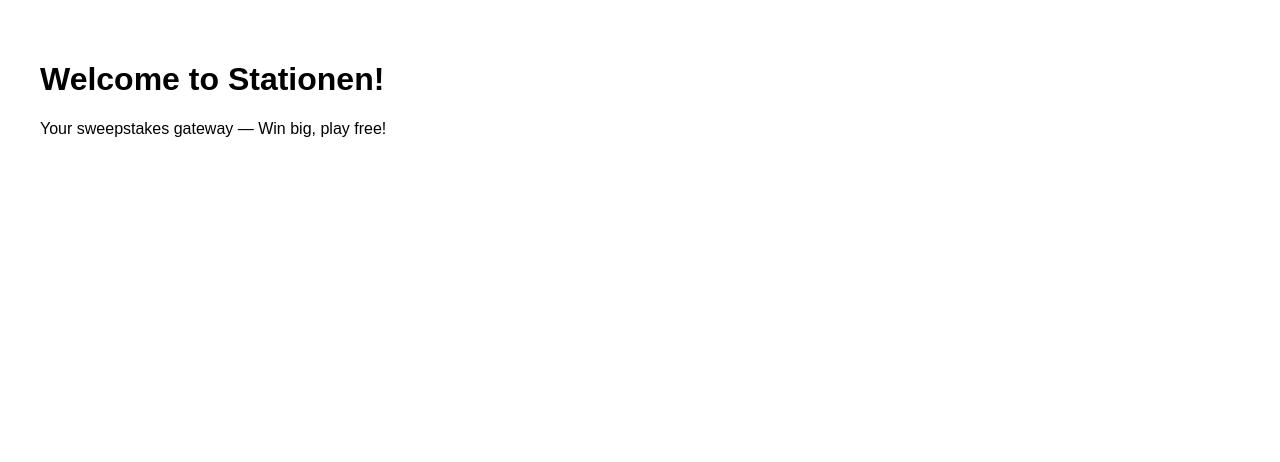
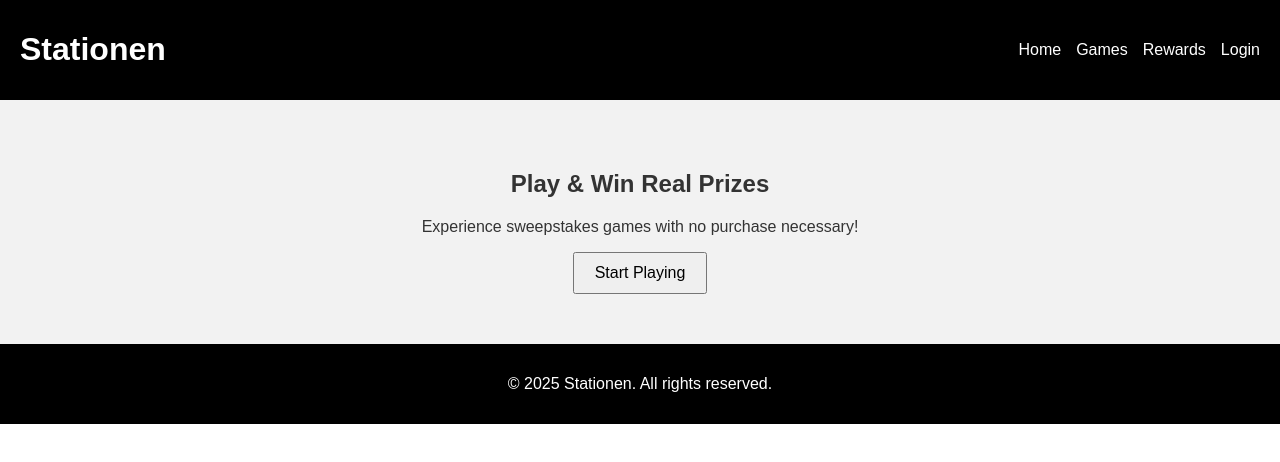
Before and after one commit to allwin88/mypro888, a plain HTML site: page index.html in a window 1280 px wide. Drawn offline with Linux system fonts and the light colour scheme.

Commit message:
Add files via upload

```diff
--- a/index.html
+++ b/index.html
@@ -1,19 +1,32 @@
-
 <!DOCTYPE html>
 <html lang="en">
 <head>
   <meta charset="UTF-8" />
   <meta name="viewport" content="width=device-width, initial-scale=1.0" />
-  <meta name="description" content="Play sweepstakes for free on Stationen — your gateway to big wins!" />
-  <meta name="keywords" content="sweepstakes, Stationen, play free, win big" />
-  <meta property="og:title" content="Stationen Sweepstakes" />
-  <meta property="og:description" content="Experience thrilling sweepstakes games and win prizes!" />
-  <title>Stationen Sweepstakes</title>
+  <title>Stationen - Play & Win</title>
   <link rel="stylesheet" href="/assets/styles.css" />
 </head>
 <body>
-  <h1>Welcome to Stationen!</h1>
-  <p>Your sweepstakes gateway — Win big, play free!</p>
-  <script src="/assets/app.js"></script>
+  <header>
+    <h1>Stationen</h1>
+    <nav>
+      <ul>
+        <li><a href="#">Home</a></li>
+        <li><a href="#">Games</a></li>
+        <li><a href="#">Rewards</a></li>
+        <li><a href="#">Login</a></li>
+      </ul>
+    </nav>
+  </header>
+  <main>
+    <section class="hero">
+      <h2>Play & Win Real Prizes</h2>
+      <p>Experience sweepstakes games with no purchase necessary!</p>
+      <button>Start Playing</button>
+    </section>
+  </main>
+  <footer>
+    <p>&copy; 2025 Stationen. All rights reserved.</p>
+  </footer>
 </body>
 </html>
--- a/public/assets/styles.css
+++ b/public/assets/styles.css
@@ -1 +1,8 @@
-body { font-family: sans-serif; padding: 2rem; background: #fff; color: #000; }
+
+body { font-family: Arial, sans-serif; margin: 0; padding: 0; background: #fff; color: #333; }
+header { background: #000; color: #fff; padding: 10px 20px; display: flex; justify-content: space-between; align-items: center; }
+nav ul { list-style: none; display: flex; gap: 15px; }
+nav a { color: #fff; text-decoration: none; }
+.hero { text-align: center; padding: 50px 20px; background: #f2f2f2; }
+button { padding: 10px 20px; font-size: 16px; }
+footer { background: #000; color: #fff; text-align: center; padding: 15px; }
```
Also changed, not shown: functions/[[catchall]].js (+8 -9 lines).
